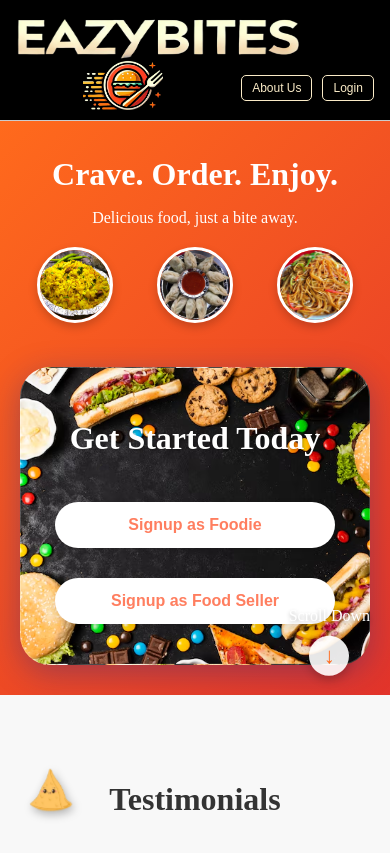
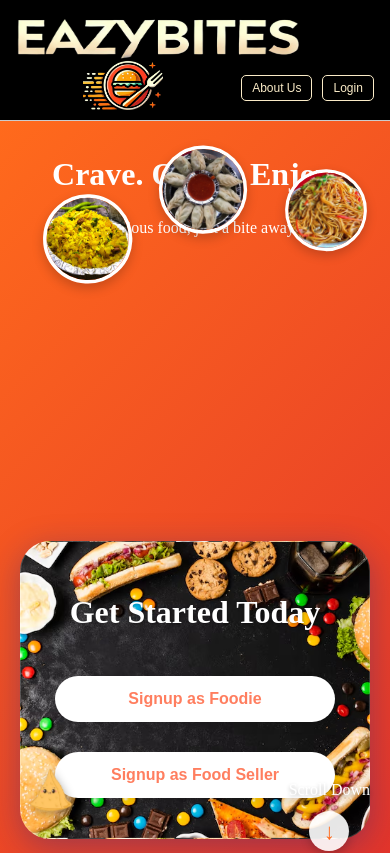
Before and after one commit to anjalimayda511/EazyBitesV2, a React (Create React App) app in the folder client/: page / in a window 390 px wide. Shown: the top 853 px of the page. Built offline with nearby package versions, Linux system fonts and the light colour scheme; no server answers.

Commit message:
Home page rework :: Floating Image :: Initial

```diff
--- a/client/src/components/FloatingImage/FloatingImage.jsx
+++ b/client/src/components/FloatingImage/FloatingImage.jsx
@@ -1,24 +1,144 @@
-import React from "react";
-import { motion } from "framer-motion";
-import "./FloatingImage.css";
+import React, { useEffect } from "react";
+import { motion, useAnimation } from "framer-motion";
 
-const FloatingImage = ({ src, alt, id }) => {
+const DynamicFloatingImages = () => {
+  // Create separate animation controls for each image
+  const controls1 = useAnimation();
+  const controls2 = useAnimation();
+  const controls3 = useAnimation();
+  const controls4 = useAnimation();
+  const controls5 = useAnimation();
+
+  // Food image data
+  const foodImages = [
+    { id: 1, src: "images/poha.jpg", alt: "Food 1" },
+    { id: 2, src: "images/momos.jpg", alt: "Food 2" },
+    { id: 3, src: "images/noodles.jpg", alt: "Food 3" },
+    { id: 4, src: "images/idli.jpg", alt: "Food 4" },
+    { id: 5, src: "images/dosa.jpg", alt: "Food 5" },
+  ];
+
+  // Get random number within a range
+  const getRandom = (min, max) => Math.random() * (max - min) + min;
+
+  // Different animation patterns for variety
+  const generateRandomAnimation = () => {
+    const baseDelay = getRandom(0, 1);
+
+    // Create different movement patterns
+    const patterns = [
+      // Larger vertical movement
+      {
+        y: [0, getRandom(-80, -150), getRandom(-40, -100), getRandom(-120, -180), 0],
+        x: [0, getRandom(-30, 30), getRandom(-50, 50), getRandom(-40, 40), 0],
+        scale: [1, getRandom(1.1, 1.3), getRandom(0.9, 1.1), getRandom(1.05, 1.2), 1],
+        rotate: [0, getRandom(-5, 5), getRandom(-10, 10), getRandom(-7, 7), 0],
+        transition: {
+          duration: getRandom(10, 15),
+          ease: "easeInOut",
+          times: [0, 0.25, 0.5, 0.75, 1]
+        }
+      },
+      // Circular-like movement
+      {
+        y: [0, getRandom(-40, -100), getRandom(-100, -150), getRandom(-60, -120), 0],
+        x: [0, getRandom(40, 80), getRandom(-30, 30), getRandom(-60, -100), 0],
+        scale: [1, getRandom(1.2, 1.4), getRandom(1.1, 1.3), getRandom(0.9, 1.1), 1],
+        rotate: [0, getRandom(8, 15), getRandom(-8, -15), getRandom(5, 10), 0],
+        transition: {
+          duration: getRandom(12, 18),
+          ease: "easeInOut",
+          times: [0, 0.3, 0.6, 0.8, 1]
+        }
+      },
+      // Figure-8 inspired movement
+      {
+        y: [0, getRandom(-80, -120), 0, getRandom(-100, -160), 0],
+        x: [0, getRandom(50, 90), getRandom(-50, -90), getRandom(30, 70), 0],
+        scale: [1, getRandom(1.1, 1.2), getRandom(1.2, 1.4), getRandom(1.1, 1.3), 1],
+        rotate: [0, getRandom(5, 15), getRandom(-5, -15), getRandom(10, 20), 0],
+        transition: {
+          duration: getRandom(14, 20),
+          ease: "easeInOut",
+          times: [0, 0.25, 0.5, 0.75, 1]
+        }
+      }
+    ];
+
+    return patterns[Math.floor(Math.random() * patterns.length)];
+  };
+
+  // Function to start a new random animation for a specific control
+  const startRandomAnimation = (control) => {
+    const animation = generateRandomAnimation();
+    control.start(animation).then(() => {
+      // When animation completes, start a new one
+      startRandomAnimation(control);
+    });
+  };
+
+  // Start the animations with staggered timing
+  useEffect(() => {
+    const controls = [controls1, controls2, controls3, controls4, controls5];
+
+    // Start each animation with a slight delay
+    controls.forEach((control, index) => {
+      setTimeout(() => {
+        startRandomAnimation(control);
+      }, index * 800); // Stagger start by 800ms
+    });
+
+    // Cleanup on unmount
+    return () => {
+      controls.forEach(control => control.stop());
+    };
+  }, []);
+
+  // Map the controls to each image
+  const controlsMap = [controls1, controls2, controls3, controls4, controls5];
+
   return (
-    <motion.div
-      className="floating-image"
-      id={id}
-      initial={{ opacity: 0, x: -50, y: -50, scale: 0.5 }}
-      animate={{ opacity: 1, x: 0, y: 0, scale: 1 }}
-      transition={{
-        duration: 1.5,
-        ease: "easeInOut",
-        type: "spring",
-        stiffness: 80,
-      }}
-    >
-      <img src={src} alt={alt} />
-    </motion.div>
+    <div className="Home-hero-images">
+      {foodImages.map((image, index) => (
+        <motion.div
+          key={image.id}
+          className="Home-floating-image"
+          id={`Home-floating-image-${image.id}`}
+          animate={controlsMap[index]}
+          initial={{ y: 0, x: 0, scale: 1, rotate: 0 }}
+          whileHover={{ scale: 1.2, rotate: 0, transition: { duration: 0.3 } }}
+        >
+          <img src={image.src} alt={image.alt} />
+        </motion.div>
+      ))}
+    </div>
   );
 };
 
-export default FloatingImage;
+export default DynamicFloatingImages;
+
+
+// import React from "react";
+// import { motion } from "framer-motion";
+// import "./FloatingImage.css";
+
+// const FloatingImage = ({ src, alt, id }) => {
+//   return (
+//     <motion.div
+//       className="floating-image"
+//       id={id}
+//       initial={{ opacity: 0, x: -50, y: -50, scale: 0.5 }}
+//       animate={{ opacity: 1, x: 0, y: 0, scale: 1 }}
+//       transition={{
+//         duration: 1.5,
+//         ease: "easeInOut",
+//         type: "spring",
+//         stiffness: 80,
+//       }}
+//     >
+//       <img src={src} alt={alt} />
+//     </motion.div>
+//   );
+// };
+
+// export default FloatingImage;
--- a/client/src/pages/Home/Home.css
+++ b/client/src/pages/Home/Home.css
@@ -425,3 +425,166 @@
         height: 60px;
     }
 }
+
+/* Update to Home.css for floating images */
+
+/* Hero Section - add more space for image animations */
+.Home-hero-section {
+    display: flex;
+    justify-content: space-between;
+    padding: 50px;
+    min-height: 80vh; /* Increased from 70vh to give more space */
+    background: linear-gradient(135deg, #ff6a1c, #e2342b);
+    color: white;
+    position: relative;
+    overflow: hidden;
+}
+
+/* Left Side - adjust to account for expanded image area */
+.Home-hero-left {
+    flex: 1;
+    text-align: left;
+    position: relative;
+    z-index: 1;
+    display: flex;
+    flex-direction: column;
+    min-height: 500px; /* Ensure minimum height for proper layout */
+}
+
+.Home-hero-title {
+    font-size: 3rem;
+    font-weight: bold;
+    margin-top: 5px;
+    margin-bottom: 10px;
+}
+
+.Home-hero-subtitle {
+    font-size: 1.2rem;
+    margin-bottom: 20px;
+}
+
+/* Updated Floating Images Container */
+.Home-hero-images {
+    display: flex;
+    flex-wrap: wrap;
+    gap: 15px;
+    margin-top: 20px;
+    position: relative;
+    justify-content: flex-start;
+    min-height: 300px; /* Provide space for animations */
+    flex: 1; /* Allow it to grow and take available space */
+}
+
+/* Floating Image - remove the old animation */
+.Home-floating-image {
+    position: relative;
+}
+
+.Home-floating-image img {
+    width: 100px;
+    height: 100px;
+    border-radius: 50%;
+    object-fit: cover;
+    border: 3px solid white;
+    box-shadow: 0 4px 10px rgba(0, 0, 0, 0.2);
+    transition: box-shadow 0.3s ease;
+}
+
+/* Add hover effect for the images */
+.Home-floating-image:hover img {
+    box-shadow: 0 8px 16px rgba(0, 0, 0, 0.3);
+}
+
+/* Remove old staggered animation timing since we're using Framer Motion now */
+#Home-floating-image-1,
+#Home-floating-image-2,
+#Home-floating-image-3,
+#Home-floating-image-4,
+#Home-floating-image-5 {
+    animation: none;
+    top: 0;
+}
+
+/* Remove the old keyframes animation */
+@keyframes Home-float {
+    0% {
+        transform: translateY(0px) rotate(0deg);
+    }
+    50% {
+        transform: translateY(-10px) rotate(2deg);
+    }
+    100% {
+        transform: translateY(0px) rotate(0deg);
+    }
+}
+
+/* Responsive Design - updated for the enhanced animations */
+@media (max-width: 992px) {
+    .Home-hero-title {
+        font-size: 2.5rem;
+    }
+
+    .Home-hero-signup {
+        padding: 25px;
+    }
+
+    .Home-floating-image img {
+        width: 90px;
+        height: 90px;
+    }
+
+    .Home-hero-images {
+        min-height: 250px;
+    }
+}
+
+@media (max-width: 768px) {
+    .Home-hero-section {
+        flex-direction: column;
+        padding: 30px 20px;
+        min-height: auto;
+    }
+
+    .Home-hero-left {
+        text-align: center;
+        margin-bottom: 40px;
+        min-height: 400px;
+    }
+
+    .Home-hero-images {
+        justify-content: center;
+        min-height: 200px;
+    }
+}
+
+@media (max-width: 576px) {
+    .Home-hero-title {
+        font-size: 2rem;
+    }
+
+    .Home-hero-subtitle {
+        font-size: 1rem;
+    }
+
+    .Home-floating-image img {
+        width: 70px;
+        height: 70px;
+    }
+
+    .Home-hero-left {
+        min-height: 350px;
+    }
+
+    .Home-hero-images {
+        min-height: 180px;
+    }
+}
+
+@media (max-width: 480px) {
+    .Home-hero-images {
+        display: grid;
+        grid-template-columns: repeat(3, 1fr);
+        gap: 10px;
+        min-height: 150px;
+    }
+}
--- a/client/src/pages/Home/Home.jsx
+++ b/client/src/pages/Home/Home.jsx
@@ -3,6 +3,7 @@ import { motion, AnimatePresence, useAnimation } from "framer-motion";
 import { useNavigate } from "react-router-dom";
 import "./Home.css";
 import ScrollIndicator from "../../components/ScrollIndicator/ScrollIndicator"; // Import the new component
+import DynamicFloatingImages from "../../components/FloatingImage/FloatingImage";
 
 const DancingSamosa = () => {
   const controls = useAnimation();
@@ -161,8 +162,9 @@ const Home = ({ scrollRef }) => {
           >
             Delicious food, just a bite away.
           </motion.p>
+          <DynamicFloatingImages/>
 
-          <div className="Home-hero-images">
+          {/* <div className="Home-hero-images">
             <div className="Home-floating-image" id="Home-floating-image-1">
               <img src="images/poha.jpg" alt="Food 1" />
             </div>
@@ -178,17 +180,7 @@ const Home = ({ scrollRef }) => {
             <div className="Home-floating-image" id="Home-floating-image-5">
               <img src="images/dosa.jpg" alt="Food 5" />
             </div>
-          </div>
-
-          {/* Fixed position samosa image */}
-          {/* <motion.div
-            className="Home-samosa-image"
-            initial={{ rotate: -25, scale: 0.8, opacity: 0 }}
-            animate={{ rotate: -25, scale: 1, opacity: 1 }}
-            transition={{ duration: 0.8, delay: 0.5 }}
-          >
-            <img src="images/samosa-removebg-preview.png" alt="Food Icon" />
-          </motion.div> */}
+          </div> */}
         </div>
 
         {/* Right Side - Signup Section */}
```
